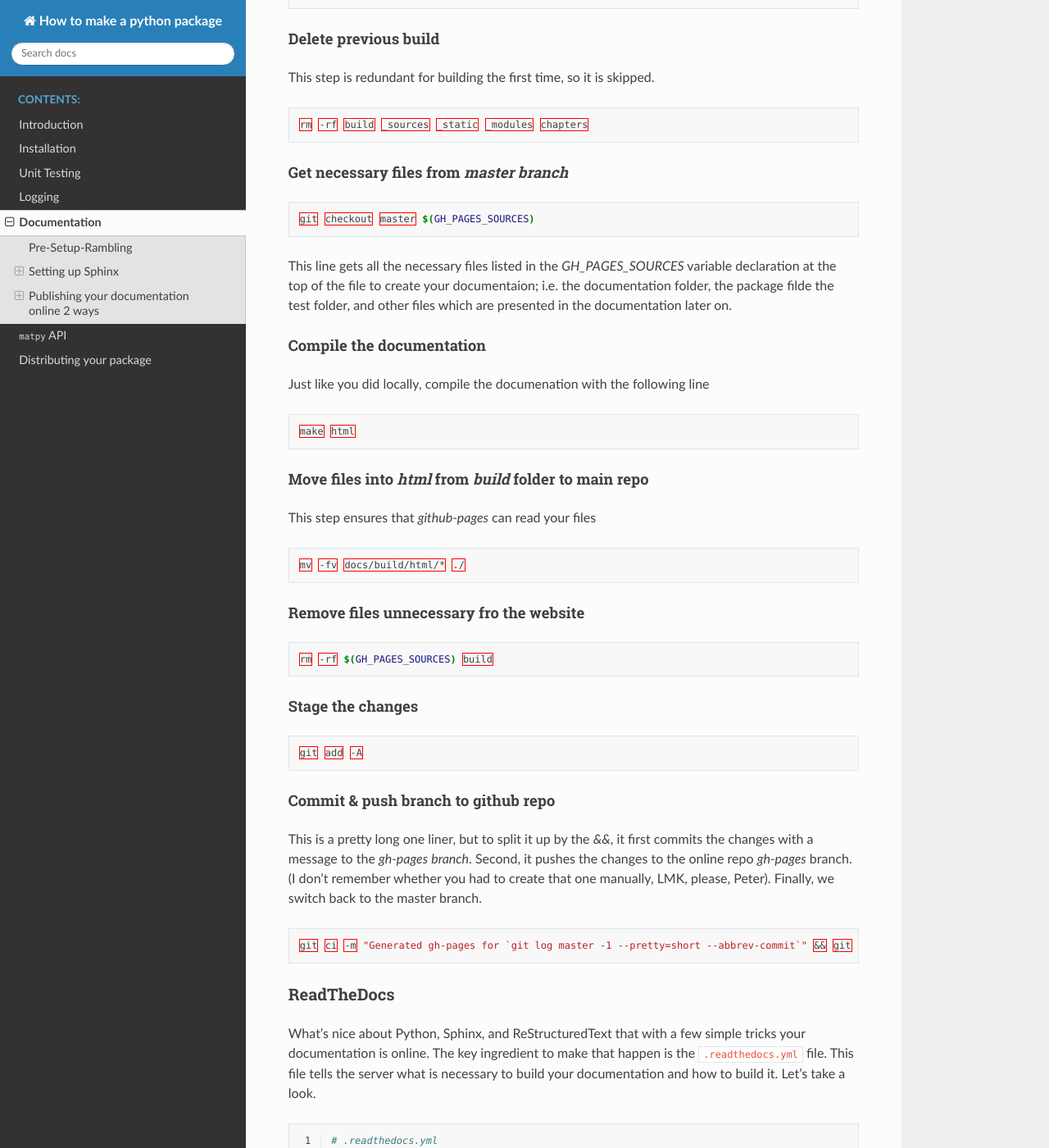
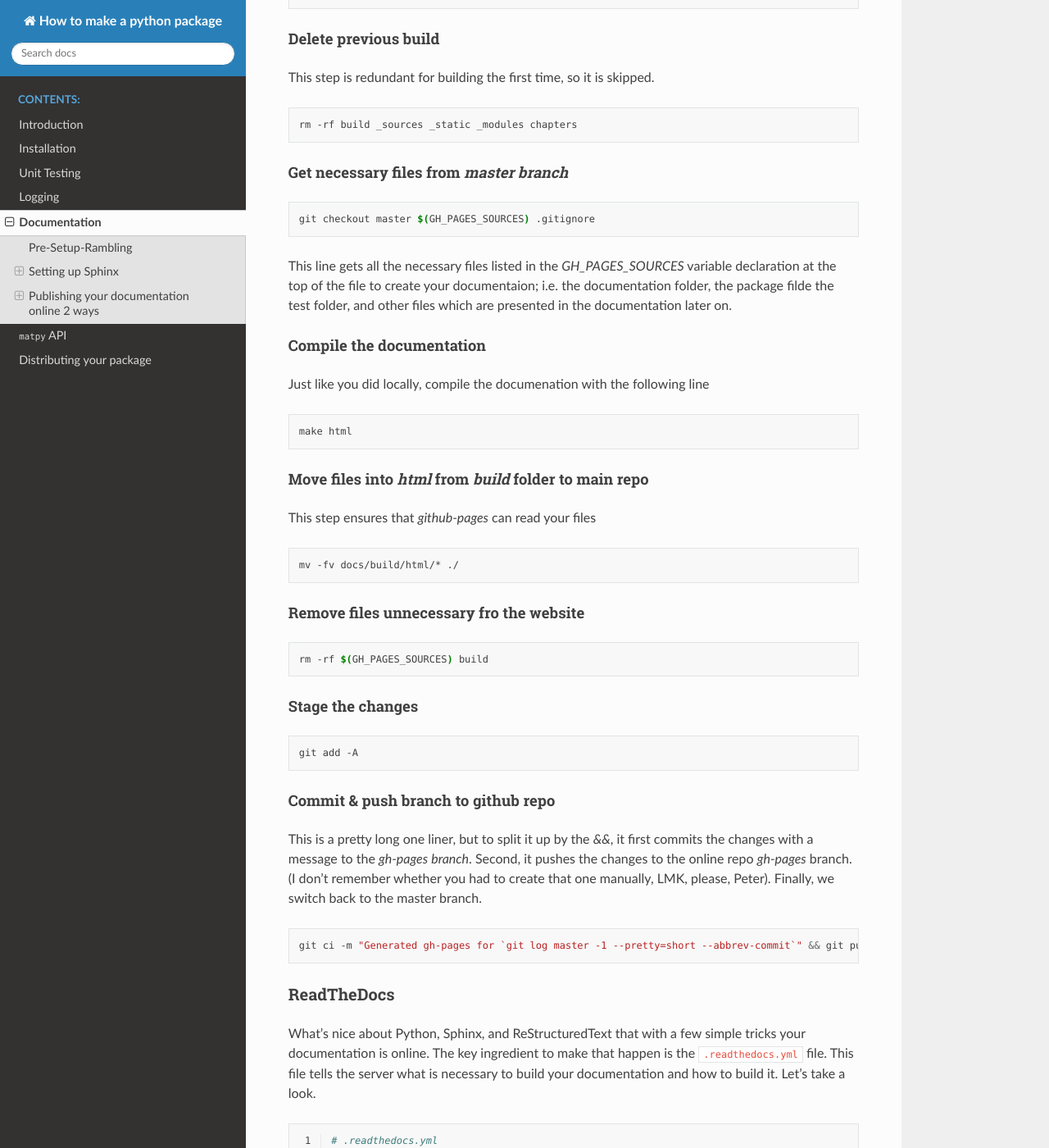
Before and after one commit to lsawade/how_to_make_a_python_package, a Sphinx documentation site: the page built from docs/source/chapters/documentation.rst, in a window 1280 px wide and 1400 px high, scrolled down 4389 px. Shown: the whole window at 82% size. Built offline with Sphinx 7.4.7 and the Read the Docs theme 2.0.0, drawn with Linux system fonts in a browser that asks for light colours.

Commit message:
html generation works again

```diff
--- a/docs/source/chapters/documentation.rst
+++ b/docs/source/chapters/documentation.rst
@@ -187,7 +187,7 @@ To be clear what's happening, let's go through the `Makefile` `target`
 Create branch
 #############
 
-.. code-block:: make
+.. code-block:: bash
 
     git checkout gh-pages
 
@@ -196,7 +196,7 @@ Delete previous build
 
 This step is redundant for building the first time, so it is skipped.
 
-.. code-block:: make
+.. code-block:: bash
 
     rm -rf build _sources _static _modules chapters
 
@@ -204,21 +204,22 @@ This step is redundant for building the first time, so it is skipped.
 Get necessary files from `master` `branch`
 ##########################################
 
-.. code-block:: make
+.. code-block:: bash
 
-    git checkout master $(GH_PAGES_SOURCES)
+    git checkout master $(GH_PAGES_SOURCES) .gitignore
 
 This line gets all the necessary files listed in the `GH_PAGES_SOURCES`
 variable declaration at the top of the file to create your documentaion;
 i.e. the documentation folder, the package filde the test folder, and other
 files which are presented in the documentation later on.
 
+
 Compile the documentation
 #########################
 
 Just like you did locally, compile the documenation with the following line
 
-.. code-block:: make
+.. code-block:: bash
 
     make html
 
@@ -228,21 +229,21 @@ Move files into `html` from `build` folder to main repo
 
 This step ensures that `github-pages` can read your files
 
-.. code-block:: make
+.. code-block:: bash
 
     mv -fv docs/build/html/* ./
 
 Remove files unnecessary fro the website
 ########################################
 
-.. code-block:: make
+.. code-block:: bash
 
     rm -rf $(GH_PAGES_SOURCES) build
 
 Stage the changes
 #################
 
-.. code-block:: make
+.. code-block:: bash
 
     git add -A
 
@@ -256,7 +257,7 @@ it pushes the changes to the online repo `gh-pages` branch. (I don't remember
 whether you had to create that one manually, LMK, please, Peter). Finally,
 we switch back to the master branch.
 
-.. code-block:: make
+.. code-block:: bash
 
     git ci -m "Generated gh-pages for `git log master -1 --pretty=short --abbrev-commit`" && git push origin gh-pages ; git checkout master
 
```
Also changed, not shown: 1 other file.
